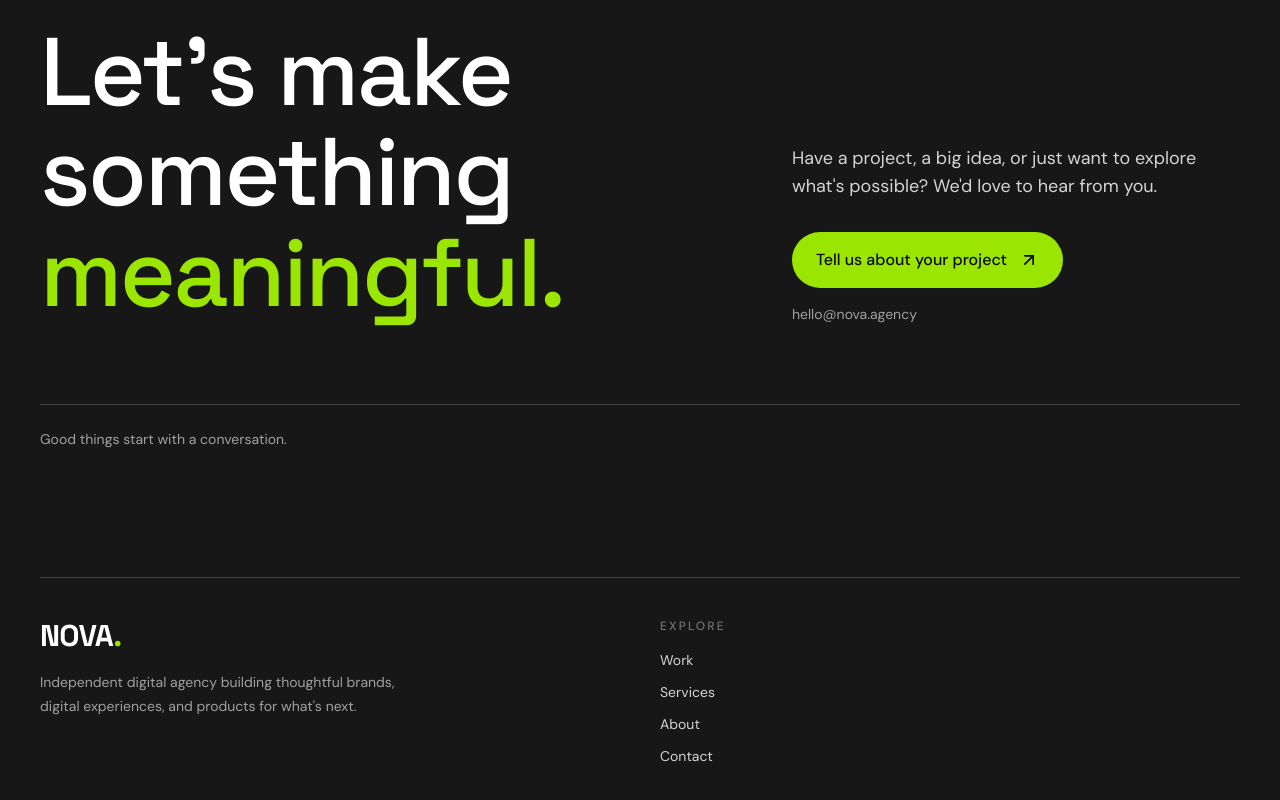
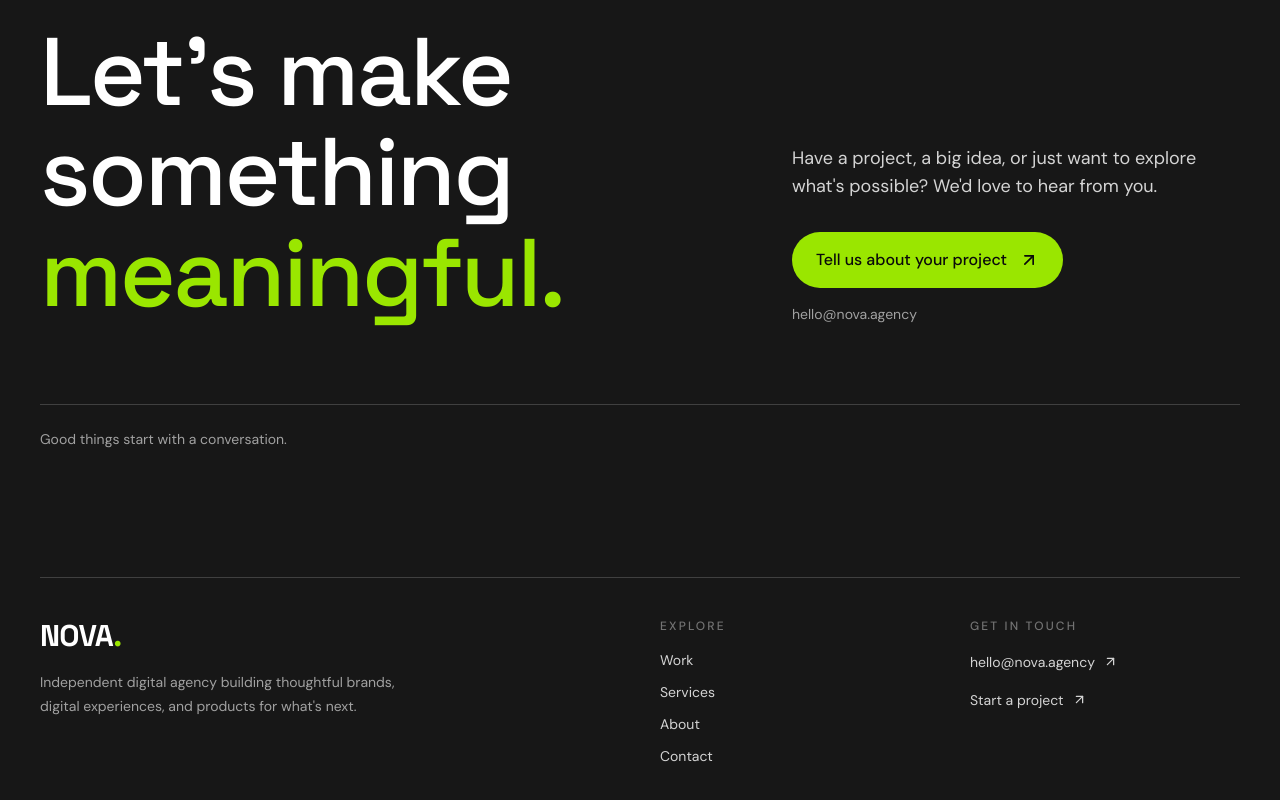
Before and after one commit to Prathamesh2603/nova-agency-website, a React (Vite) app: page / in a window 1280 px wide. Shown: the part 7025-7825 px from the top of the page. Built offline with nearby package versions, Linux system fonts and the light colour scheme.

Commit message:
contact part is done for footer

```diff
--- a/src/components/Footer.jsx
+++ b/src/components/Footer.jsx
@@ -1,3 +1,5 @@
+import { ArrowUpRight } from "lucide-react";
+
 const Footer = () => {
   const currentYear = new Date().getFullYear();
 
@@ -52,6 +54,29 @@ const Footer = () => {
             </ul>
           </div>
 
+          {/* Contact */}
+          <div>
+            <h3 className="mb-4 text-xs font-medium uppercase tracking-[0.18em] text-neutral-500">
+              Get in touch
+            </h3>
+
+            <a
+              href="mailto:hello@nova.agency"
+              className="inline-flex items-center gap-2 text-sm text-neutral-300 transition-colors hover:text-lime-400"
+            >
+              hello@nova.agency
+              <ArrowUpRight size={15} />
+            </a>
+
+            <a
+              href="#contact"
+              className="mt-4 flex w-fit items-center gap-2 text-sm text-neutral-300 transition-colors hover:text-lime-400"
+            >
+              Start a project
+              <ArrowUpRight size={15} />
+            </a>
+          </div>
+
         </div>
 
       </div>
```
